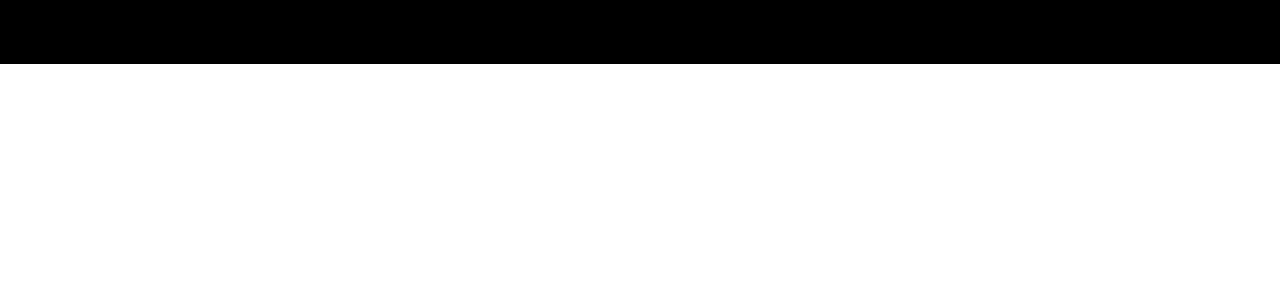
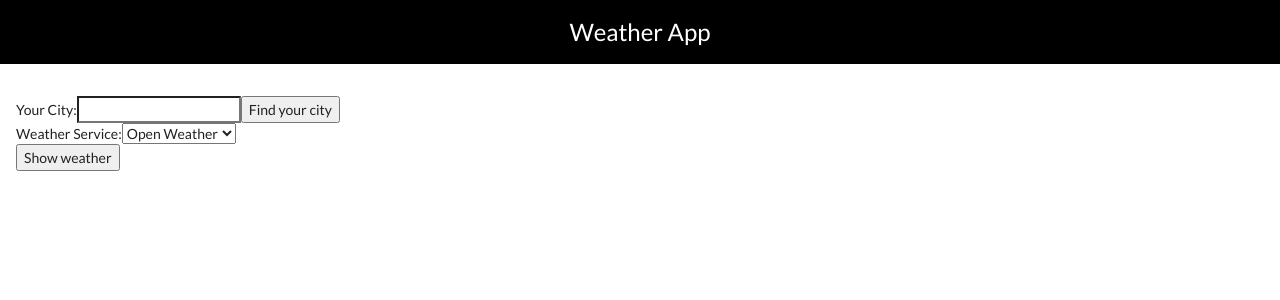
Before and after one commit to displayflex/weather-app, a React (Create React App) app: page / in a window 1280 px wide. Shown: the top 300 px of the page. Built offline with nearby package versions, Linux system fonts and the light colour scheme.

Commit message:
Fills the SetupPage

```diff
--- a/src/components/blocks/global/Header/styles.js
+++ b/src/components/blocks/global/Header/styles.js
@@ -14,5 +14,7 @@ export default styled.header`
 
   h1 {
     font-size: ${props => props.theme.fontSizes.weryBig};
+    color: ${props => props.theme.colors.fontLight};
+    margin-bottom: 0;
   }
 `
--- /dev/null
+++ b/src/components/forms/CitySearch/component.jsx
@@ -0,0 +1,11 @@
+import React from 'react'
+
+import CitySearch from './styles'
+
+export default () => (
+  <CitySearch>
+    <label htmlFor="city_search">Your City:</label>
+    <input type="text" id="city_search" />
+    <button type="button">Find your city</button>
+  </CitySearch>
+)
--- /dev/null
+++ b/src/components/forms/CitySearch/index.js
@@ -0,0 +1,3 @@
+import CitySearch from './component'
+
+export default CitySearch
--- /dev/null
+++ b/src/components/forms/CitySearch/styles.js
@@ -0,0 +1,3 @@
+import styled from 'styled-components'
+
+export default styled.div``
--- /dev/null
+++ b/src/components/forms/ServiceSelect/component.jsx
@@ -0,0 +1,13 @@
+import React from 'react'
+
+import ServiceSelect from './styles'
+
+export default () => (
+  <ServiceSelect>
+    <label htmlFor="service_select">Weather Service:</label>
+    <select id="service_select">
+      <option>Open Weather</option>
+      <option>APIXU</option>
+    </select>
+  </ServiceSelect>
+)
--- /dev/null
+++ b/src/components/forms/ServiceSelect/index.js
@@ -0,0 +1,3 @@
+import ServiceSelect from './component'
+
+export default ServiceSelect
--- /dev/null
+++ b/src/components/forms/ServiceSelect/styles.js
@@ -0,0 +1,3 @@
+import styled from 'styled-components'
+
+export default styled.div``
--- a/src/components/pages/Setup/component.jsx
+++ b/src/components/pages/Setup/component.jsx
@@ -1,10 +1,16 @@
 import React from 'react'
 
 import StandardLayout from '@/components/layouts/Standard'
+import CitySearch from '@/components/forms/CitySearch'
+import ServiceSelect from '@/components/forms/ServiceSelect'
 
 const SetupPage = () => (
   <StandardLayout>
-    {/* <CitySearch /> */}
+    <form>
+      <CitySearch />
+      <ServiceSelect />
+      <button>Show weather</button>
+    </form>
   </StandardLayout>
 )
 
```
